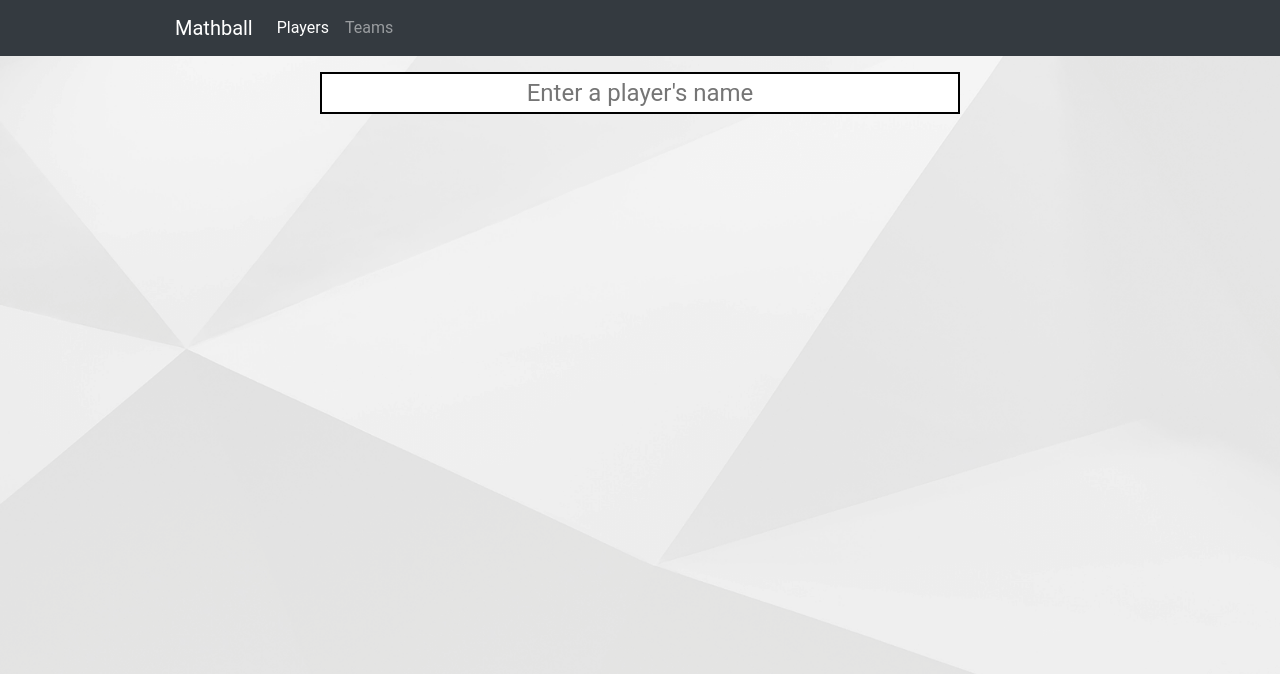
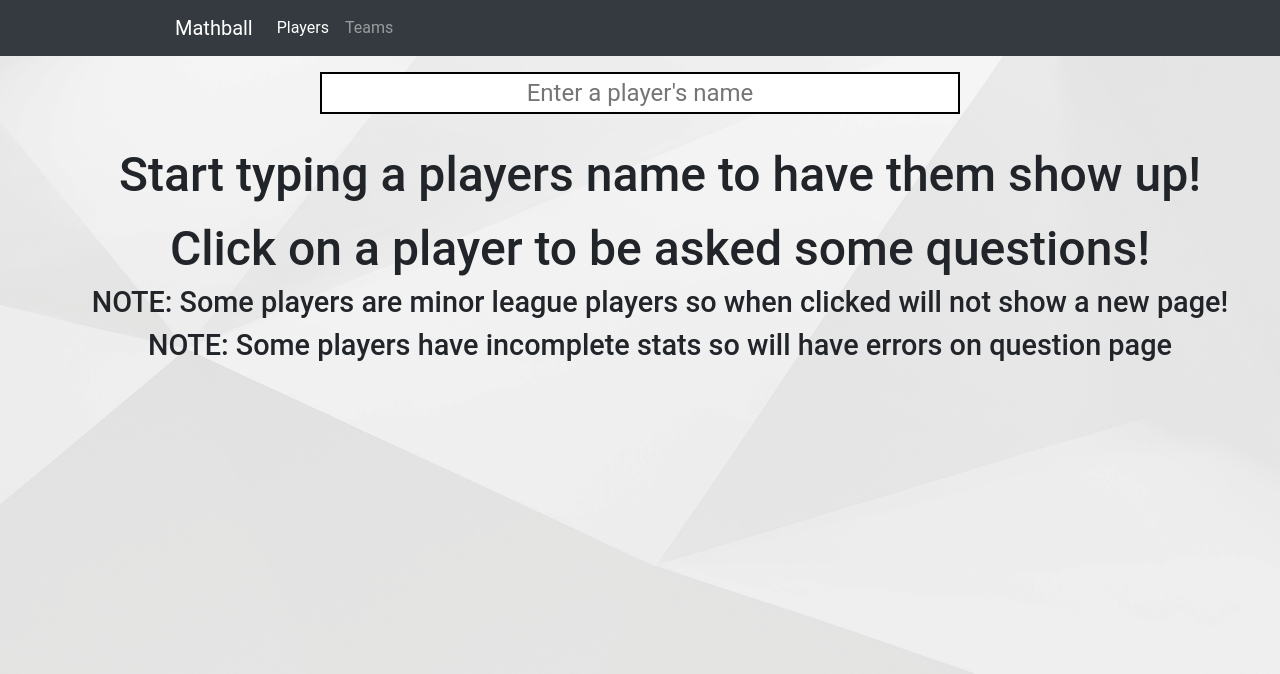
Before and after one commit to Danbono325/Mathball, an Angular app: page / in a window 1280 px wide. Shown: the top 674 px of the page. Built offline with nearby package versions, Linux system fonts and the light colour scheme.

Commit message:
added start propmpt

```diff
--- a/src/app/components/player-search/player-search.component.html
+++ b/src/app/components/player-search/player-search.component.html
@@ -6,6 +6,14 @@
     (keyup.enter)="getData()"
     placeholder="Enter a player's name"
   />
+</div>
+
+<div *ngIf="numReturned==-2" class="start-prompt">
+  <h1 >Start typing a players name to have them show up!</h1>
+  <h1 >Click on a player to be asked some questions!</h1>
+  <h3>NOTE: Some players are minor league players so when clicked will not show a new page!</h3>
+  <h3>NOTE: Some players have incomplete stats so will have errors on question page</h3>
+
 </div>
 
 <ng-container *ngIf="buttonClicked; else showAll">
--- a/src/app/components/player-search/player-search.component.scss
+++ b/src/app/components/player-search/player-search.component.scss
@@ -68,3 +68,7 @@ h1 {
       transform: scale(0.9);
     }
   }
+
+  .start-prompt {
+    text-align: center;
+  }
--- a/src/app/components/player-search/player-search.component.ts
+++ b/src/app/components/player-search/player-search.component.ts
@@ -13,7 +13,7 @@ export class PlayerSearchComponent implements OnInit {
   value="";
   searchTerm="";
   buttonClicked = false;
-  numReturned = -1;
+  numReturned = -2;
   players: any[] = [];
   constructor(private apiService: ApiServiceService, private sanitizer: DomSanitizer, private router: Router) { }
 
@@ -65,7 +65,7 @@ export class PlayerSearchComponent implements OnInit {
     startYear: string
   ) {
     console.log(startYear);
-    startYear = startYear.split("-")[0];
+    startYear = startYear.split("-")[0]
     this.router.navigate(['questions/player/' + playerID +"/" + position + "/" + teamID + "/" + startYear]);
     console.log(playerID, teamID, position);
   }
--- a/src/app/components/teams/teams.component.html
+++ b/src/app/components/teams/teams.component.html
@@ -1,4 +1,3 @@
-<h1 class="heading">{{ teamName }}</h1>
 <div class="logo-container" id="logos">
   <div class="logos" *ngFor="let logo of logos">
     <img class="logo" [src]="logo.imgSrc" />
--- a/src/styles.scss
+++ b/src/styles.scss
@@ -6,3 +6,7 @@ body {
   font-family: "Roboto", sans-serif;
   // background-size: contain
 }
+
+html {
+  overflow: hidden;
+}
```
